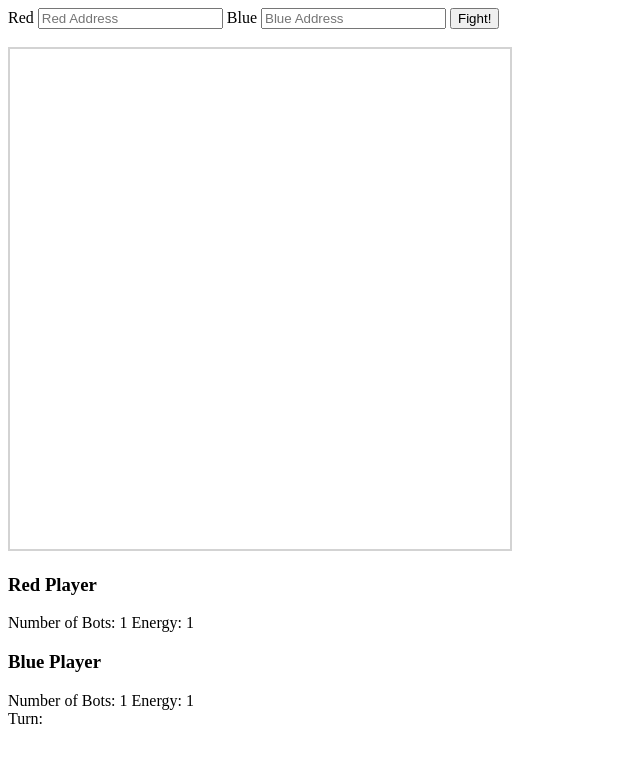
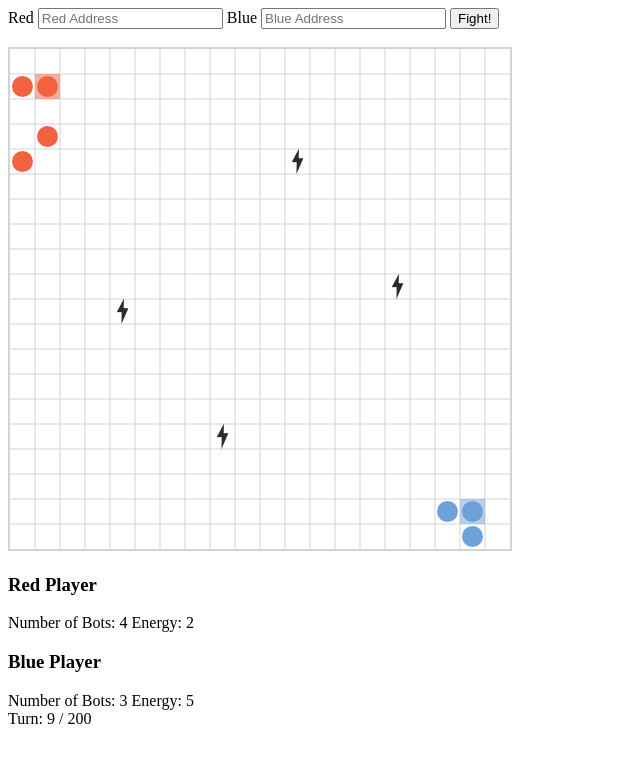
Before and after one commit to AiBattleground/LocalBattle, a plain HTML site: page index.html in a window 1280 px wide. Both pictures are taken after a click on the button "Fight!". Shown: the whole page, without its empty margins (0-640 px from the left). Drawn offline with Linux system fonts and the light colour scheme.

Commit message:
Getting LocalBattle to work with old skookum code

```diff
--- /dev/null
+++ b/Game.js
@@ -0,0 +1,345 @@
+function Game(){
+	var exports = this;
+	var gridIds = {
+		p1Spawn: 'r',
+		p2Spawn: 'b',
+		player1: '1',
+		player2: '2',
+		dead1: 'x',
+		dead2: 'X',
+		energy: '*',
+		empty: '.'
+	};
+	var distance = {
+		move: 1,
+		raze: 1,
+		attack: 1,
+		energy: 0,
+		spawn: 1
+	};
+	var spawnFrequency = 5;
+
+	exports.create = function (rows, cols, maxTurns) {
+		var gameState = {
+			rows: rows,
+			cols: cols,
+			maxTurns: maxTurns || 20,
+			turnsElapsed: 0
+		};
+
+		gameState.p1 = {
+			energy: 10,
+			spawn: coordToIndex(gameState, { x: 1, y: 1 })
+		};
+		gameState.p2 = {
+			energy: 10,
+			spawn: coordToIndex(gameState, { x: cols - 2, y: rows - 2 })
+		};
+		gameState.grid = makeEmptyGrid(gameState.rows, gameState.cols);
+
+		return gameState;
+	};
+
+	exports.doTurn = function (state, p1Moves, p2Moves, testing) {
+		var p1Valid = validMoves(p1Moves);
+		var p2Valid = validMoves(p2Moves);
+		if (!p1Valid && !p2Valid) {
+			state.winner = gridIds.empty;
+			return state;
+		}
+		else if (!p1Valid) {
+			state.winner = gridIds.player2;
+			return state;
+		}
+		else if (!p2Valid) {
+			state.winner = gridIds.player1;
+			return state;
+		}
+
+		// move
+		var re = new RegExp(gridIds.dead1, 'gi');
+		state.grid = state.grid.replace(re, gridIds.empty);
+		re = new RegExp(gridIds.player1 + '|' + gridIds.player2, 'g');
+		var newState = copyObj(state);
+		newState.grid = newState.grid.replace(re, gridIds.empty);
+		p1Moves.forEach(function (move) {
+			if (adjacent(state, move.to, move.from) && state.grid[move.from] === gridIds.player1) {
+				setIndex(state, move.from, gridIds.empty);
+				if (newState.grid[move.to] === gridIds.player1 || newState.grid[move.to] === gridIds.player2) {
+					setIndex(newState, move.to, gridIds.dead1);
+				}
+				else {
+					setIndex(newState, move.to, gridIds.player1);
+				}
+			}
+		});
+		p2Moves.forEach(function (move) {
+			if (adjacent(state, move.to, move.from) && state.grid[move.from] === gridIds.player2) {
+				setIndex(state, move.from, gridIds.empty);
+				if (newState.grid[move.to] === gridIds.player1 || newState.grid[move.to] === gridIds.player2) {
+					setIndex(newState, move.to, gridIds.dead2);
+				}
+				else {
+					setIndex(newState, move.to, gridIds.player2);
+				}
+			}
+		});
+		var unmovedP1s = getAllIndices(state.grid, gridIds.player1);
+		var unmovedP2s = getAllIndices(state.grid, gridIds.player2);
+		unmovedP1s.forEach(function (index) {
+			if (newState.grid[index] === gridIds.player1 || newState.grid[index] === gridIds.player2) {
+				setIndex(newState, index, gridIds.dead1);
+			}
+			else {
+				setIndex(newState, index, gridIds.player1);
+			}
+		});
+		unmovedP2s.forEach(function (index) {
+			if (newState.grid[index] === gridIds.player1 || newState.grid[index] === gridIds.player2) {
+				setIndex(newState, index, gridIds.dead2);
+			}
+			else {
+				setIndex(newState, index, gridIds.player2);
+			}
+		});
+		state = newState;
+
+		// fight
+		var p1Indices = getAllIndices(state.grid, gridIds.player1);
+		var p2Indices = getAllIndices(state.grid, gridIds.player2);
+		var battleData = { p1: {}, p2: {} };
+		p1Indices.forEach(function (p1Index) {
+			battleData.p1[p1Index] = 0;
+			p2Indices.forEach(function (p2Index) {
+				if (adjacent(state, p1Index, p2Index)) {
+					battleData.p1[p1Index] += 1;
+					if (battleData.p2[p2Index]) {
+						battleData.p2[p2Index] += 1;
+					}
+					else {
+						battleData.p2[p2Index] = 1;
+					}
+				}
+			});
+		});
+
+		var dead1 = [];
+		var dead2 = [];
+		p1Indices.forEach(function (p1Index) {
+			var surroundingP1 = battleData.p1[p1Index];
+			getAdjacentIndices(state, p1Index).forEach(function (adjIndex) {
+				if (battleData.p2[adjIndex]) {
+					var surroundingP2 = battleData.p2[adjIndex];
+					if (surroundingP1 > surroundingP2) {
+						if (dead1.indexOf(p1Index) === -1)
+							dead1.push(p1Index);
+					}
+					else if (surroundingP1 === surroundingP2) {
+						if (dead1.indexOf(p1Index) === -1)
+							dead1.push(p1Index);
+						if (dead2.indexOf(adjIndex) === -1)
+							dead2.push(adjIndex);
+					}
+					else {
+						if (dead2.indexOf(adjIndex) === -1)
+							dead2.push(adjIndex);
+					}
+				}
+			});
+		});
+
+		dead1.forEach(function (index) {
+			setIndex(state, index, gridIds.dead1);
+		});
+
+		dead2.forEach(function (index) {
+			setIndex(state, index, gridIds.dead2);
+		});
+
+		// raze
+		if (state.grid[state.p1.spawn] === gridIds.player2) {
+			state.p1.spawnDisabled = true;
+		}
+		if (state.grid[state.p2.spawn] === gridIds.player1) {
+			state.p2.spawnDisabled = true;
+		}
+
+		// spawn
+		if (!state.p1.spawnDisabled && state.p1.energy > 0 && state.grid[state.p1.spawn] === gridIds.empty) {
+			state.p1.energy -= 1;
+			setIndex(state, state.p1.spawn, gridIds.player1);
+		}
+		if (!state.p2.spawnDisabled && state.p2.energy > 0 && state.grid[state.p2.spawn] === gridIds.empty) {
+			state.p2.energy -= 1;
+			setIndex(state, state.p2.spawn, gridIds.player2);
+		}
+
+		// gather
+		var energy = getAllIndices(state.grid, '\\' + gridIds.energy);
+		energy.forEach(function (energyIndex) {
+			var surroundingP1 = 0;
+			var surroundingP2 = 0;
+			getAdjacentIndices(state, energyIndex).forEach(function (adjIndex) {
+				if (state.grid[adjIndex] === gridIds.player1) {
+					surroundingP1++;
+				}
+				else if (state.grid[adjIndex] === gridIds.player2) {
+					surroundingP2++;
+				}
+			});
+			if (surroundingP1 && surroundingP2) {
+				setIndex(state, energyIndex, gridIds.empty);
+			}
+			else if (surroundingP1) {
+				setIndex(state, energyIndex, gridIds.empty);
+				state.p1.energy++;
+			}
+			else if (surroundingP2) {
+				setIndex(state, energyIndex, gridIds.empty);
+				state.p2.energy++;
+			}
+		});
+
+		// spawn energy
+		if (!testing && state.turnsElapsed % spawnFrequency === 0) {
+			var generateNum = state.rows * state.cols / 50;
+			var allEmptyIndices = getAllIndices(state.grid, gridIds.empty);
+			var available = [];
+			allEmptyIndices.forEach(function (index) {
+				var mirrored = getMirroredIndex(state, index);
+				if (mirrored >= 0) {
+					if (allEmptyIndices.indexOf(mirrored) >= 0) {
+						available.push(index);
+					}
+				}
+			});
+			if (available.length) {
+				var randomIndex = available[Math.floor(Math.random() * available.length)];
+				var mirroredIndex = getMirroredIndex(state, randomIndex);
+				setIndex(state, randomIndex, gridIds.energy);
+				setIndex(state, mirroredIndex, gridIds.energy);
+			}
+		}
+
+		state.turnsElapsed++;
+
+		// determine whether to continue/end game
+		var numP1 = getAllIndices(state.grid, gridIds.player1).length;
+		var numP2 = getAllIndices(state.grid, gridIds.player2).length;
+
+		if (state.turnsElapsed >= state.maxTurns || !numP1 || !numP2) {
+			if (numP1 > numP2) {
+				state.winner = gridIds.player1;
+			}
+			else if (numP2 > numP1) {
+				state.winner = gridIds.player2;
+			}
+			else {
+				var i = ~~(Math.random() * 2);
+				if (i) state.winner = gridIds.player1;
+				else state.winner = gridIds.player2;
+			}
+		}
+
+		return state;
+	};
+
+	// movement functions
+	function validMoves(moves) {
+		if (!Array.isArray(moves)) {
+			return false;
+		}
+		var allMovesValid = true;
+		moves.forEach(function (move) {
+			if (typeof move.from !== 'number' || typeof move.to !== 'number') {
+				allMovesValid = false;
+			}
+		});
+		if (!allMovesValid)
+			return false;
+		return true;
+	}
+
+	// grid functions
+	function getCoord(state, coord) {
+		var index = coordToIndex(state, coord);
+		return state.grid[index];
+	}
+	function setCoord(state, coord, val) {
+		var index = coordToIndex(state, coord);
+		state.grid = state.grid.substr(0, index) + val + state.grid.substr(index + 1);
+	}
+	function setIndex(state, index, val) {
+		state.grid = state.grid.substr(0, index) + val + state.grid.substr(index + 1);
+	}
+	function showGrid(state) {
+		for (var y = 0; y < state.rows; y++) {
+			var row = '';
+			for (var x = 0; x < state.cols; x++) {
+				row += state.grid[coordToIndex(state, { x: x, y: y })];
+			}
+			console.log(row + '\n');
+		}
+	}
+	function indexToCoord(state, index) {
+		var x = index % state.cols;
+		var y = ~~(index / state.cols);
+		return { x: x, y: y };
+	}
+	function coordToIndex(state, coord) {
+		return state.cols * coord.y + coord.x;
+	}
+	function makeEmptyGrid(rows, cols) {
+		return Array(rows * cols + 1).join(gridIds.empty);
+	}
+	function adjacent(state, index1, index2) {
+		if (index1 < state.grid.length && index2 < state.grid.length && index1 >= 0 && index2 >= 0) {
+			var coord1 = indexToCoord(state, index1);
+			var coord2 = indexToCoord(state, index2);
+			var horizontal = Math.abs(coord1.x - coord2.x);
+			var vertical = Math.abs(coord1.y - coord2.y);
+			if ((horizontal <= distance.move && vertical === 0) || (vertical <= distance.move && horizontal === 0)) {
+				return true;
+			}
+		}
+		return false;
+	}
+	function getAllIndices(grid, search) {
+		var arr = [];
+		if (search === '.') search = '\\.';
+		var re = new RegExp(search, 'g');
+		while (m = re.exec(grid)) {
+			arr.push(m.index);
+		}
+		return arr;
+	}
+	function getAdjacentIndices(state, index) {
+		var indices = [];
+		var coord = indexToCoord(state, index);
+		if (coord.x > 0)
+			indices.push(coordToIndex(state, { x: coord.x - 1, y: coord.y }));
+		if (coord.x < state.cols - 1)
+			indices.push(coordToIndex(state, { x: coord.x + 1, y: coord.y }));
+		if (coord.y > 0)
+			indices.push(coordToIndex(state, { x: coord.x, y: coord.y - 1 }));
+		if (coord.y < state.rows - 1)
+			indices.push(coordToIndex(state, { x: coord.x, y: coord.y + 1 }));
+
+		return indices;
+	}
+	function getMirroredIndex(state, index) {
+		var coord = indexToCoord(state, index);
+		var mirroredCoord = { x: state.cols - 1 - coord.x, y: state.rows - 1 - coord.y };
+		var mirroredIndex = coordToIndex(state, mirroredCoord);
+		if (mirroredIndex !== index) {
+			return mirroredIndex;
+		}
+		else {
+			return -1;
+		}
+	}
+
+	function copyObj(object) {
+		return JSON.parse(JSON.stringify(object));
+	}
+}
--- /dev/null
+++ b/bot.js
@@ -0,0 +1,71 @@
+function bot(){
+	var self = this;
+	self.getMoves = function(game) {
+		var state = game.State;
+		var player = game.Player
+		var energy;
+		var spawn;
+		var enemyenergy;
+		var enemySpawn;
+		var playerIndices;
+		var enemyIndices;
+		var moves = [];
+
+		if(player === 'p1') {
+			energy = state.p1.energy;
+			spawn = state.p1.spawn;
+			enemyenergy = state.p2.energy;
+			enemySpawn = state.p2.spawn;
+			playerIndices = getAllIndices(state.grid, '1');
+			enemyIndices = getAllIndices(state.grid, '2');
+		}
+		else {
+			energy = state.p2.energy;
+			spawn = state.p2.spawn;
+			enemyenergy = state.p1.energy;
+			enemySpawn = state.p1.spawn;
+			playerIndices = getAllIndices(state.grid, '2');
+			enemyIndices = getAllIndices(state.grid, '1');
+		}
+
+		playerIndices.forEach(function(playerIndex) {
+			var adjacent = getAdjacentIndices(state, playerIndex);
+			var to = adjacent[Math.floor(Math.random()*adjacent.length)];
+			moves.push({from:playerIndex, to:to});
+		})
+
+		return moves;
+	}
+
+	function indexToCoord(state, index) {
+	  var x = index%state.cols;
+	  var y = ~~(index/state.cols);
+	  return {x:x, y:y};
+	}
+	function coordToIndex(state, coord) {
+	  return state.cols * coord.y + coord.x;
+	}
+	function getAllIndices(grid, search) {
+		var arr = [];
+		if(search === '.') search = '\\.';
+		var re = new RegExp(search, 'g');
+		while (m = re.exec(grid)) {
+			arr.push(m.index);
+		}
+		return arr;
+	}
+	function getAdjacentIndices(state, index) {
+	  var indices = [];
+	  var coord = indexToCoord(state, index);
+	  if(coord.x > 0)
+		indices.push(coordToIndex(state, {x:coord.x-1, y:coord.y}));
+	  if(coord.x < state.cols-1)
+		indices.push(coordToIndex(state, {x:coord.x+1, y:coord.y}));
+	  if(coord.y > 0)
+		indices.push(coordToIndex(state, {x:coord.x, y:coord.y-1}));
+	  if(coord.y < state.rows-1)
+		indices.push(coordToIndex(state, {x:coord.x, y:coord.y+1}));
+
+	  return indices;
+	}
+}
--- a/index.html
+++ b/index.html
@@ -29,7 +29,7 @@
 			<label>Energy: <span id="blue-energy">1</span></label>
 			<div id="blue-game-end-message"></div>
 			</div>
-		<lable>Turn: <span id="turn-number"></span></label>
+		<label>Turn: <span id="turn-number"></span></label>
 		<p id="seed-output"></p>
 		<div style="display:none">
 			<img id="energy-image" src="iconSprite.png" alt="energy" />
@@ -37,8 +37,10 @@
         <script src="jquery-1.11.1.min.js"></script>
         <script src="warViewer.js"></script>
         <script src="GameState.js"></script>
+		<script src="Game.js"></script>
+		<script src="bot.js"></script>
         <script type="text/javascript">
-            $("#new-game").on('click', function () {
+            $("#nothing").on('click', function () {
                 var clientAddress = $("#client-address").val();
                 var seed = getSetSeed();
                 var enemyBot = $('#enemy-selection').val();
@@ -65,18 +67,25 @@
                     }
                 });
             });
+			var game = new Game();
+			$("#new-game").on('click', function () {
+				var bot1 = new bot();
+				var gameState = game.create(20,20,200);
+				showTurn(gameState);
+				play(game.create(20,20,200), bot1, bot1);
+			});
 
-            function getSetSeed() {
-                var seed = $("#seed").val();
-                if (seed.length < 1) {
-                    seed = Math.ceil(Math.random() * 100000000);
-                    $("#seed-output").text("Your game's seed value is " + seed + "\r\n" +
-                        "Enter this value above to replay energy spawn positions in a future game" +
-                        "Note: Enemy bots may use their own hidden randomizers in their algorithms, " +
-                        "so it may not be possible to replay the game exactly");
-                }
-                return seed;
-            }
+			function play (gameState, bot1, bot2) {
+			  setTimeout(function () {
+					p1Moves = bot1.getMoves({State: gameState, Player: 'p1'});
+					p2Moves = bot1.getMoves({State: gameState, Player: 'p2'});
+					gameState = game.doTurn(gameState, p1Moves, p2Moves, false);
+					showTurn(gameState);
+				if (gameState.turnsElapsed < gameState.maxTurns) {
+				  play(gameState, bot1, bot2);
+				}
+			  }, 300);
+			};
 
             function getMoves(moveRequest) {
                 var clientAddress = $("#client-address").val();
```
Also changed, not shown: iconSprite.png (added).
